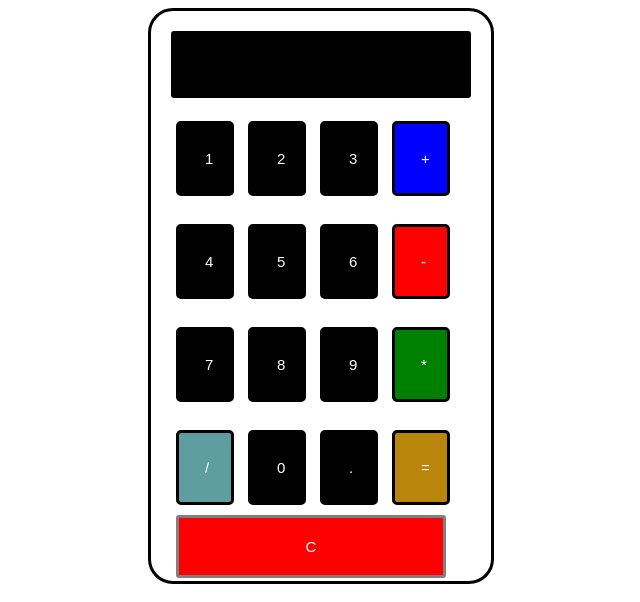
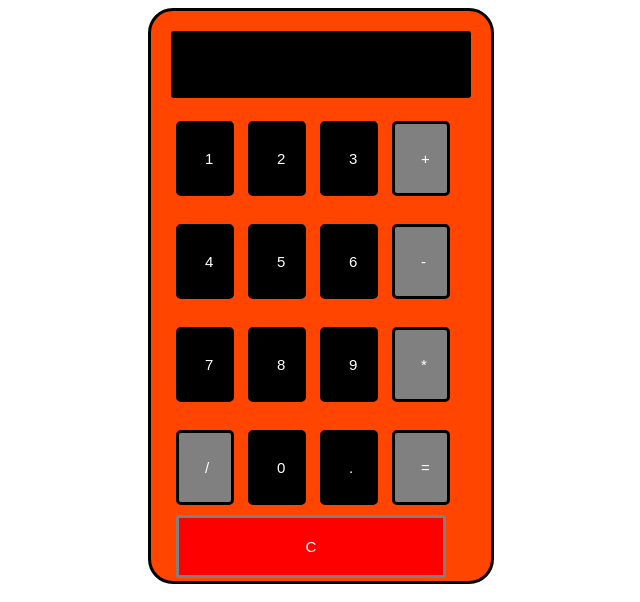
Before and after one commit to shayan-raees/New-folder--2-, a plain HTML site: page index.html in a window 1280 px wide. Shown: the top 602 px of the page, without its empty margins (319-959 px from the left). Drawn offline with Linux system fonts and the light colour scheme.

Commit message:
color changes

```diff
--- a/index.html
+++ b/index.html
@@ -15,7 +15,7 @@ border: 3px solid gray;
 
 .formstyle
 {
-background-color: white     ;
+background-color: orangered    ;
 width: 300px;
 height: 530px;
 margin: auto;
@@ -52,28 +52,28 @@ margin-bottom:90px; ;
   text-decoration: underline;
 }
   .EQUALS{
-    background-color: darkgoldenrod;
+    background-color: grey;
   }
   .plus{
 
-    background-color: blue;
+    background-color: grey;
 
   }
 
   .minus{
 
-background-color: red;
+background-color: grey;
 
   }
 
 .mult{
 
-  background-color: green;
+  background-color: grey;
 }
 
 .divid{
 
-background-color: cadetblue;
+  background-color: grey;
 
 }
 input:hover{
```
